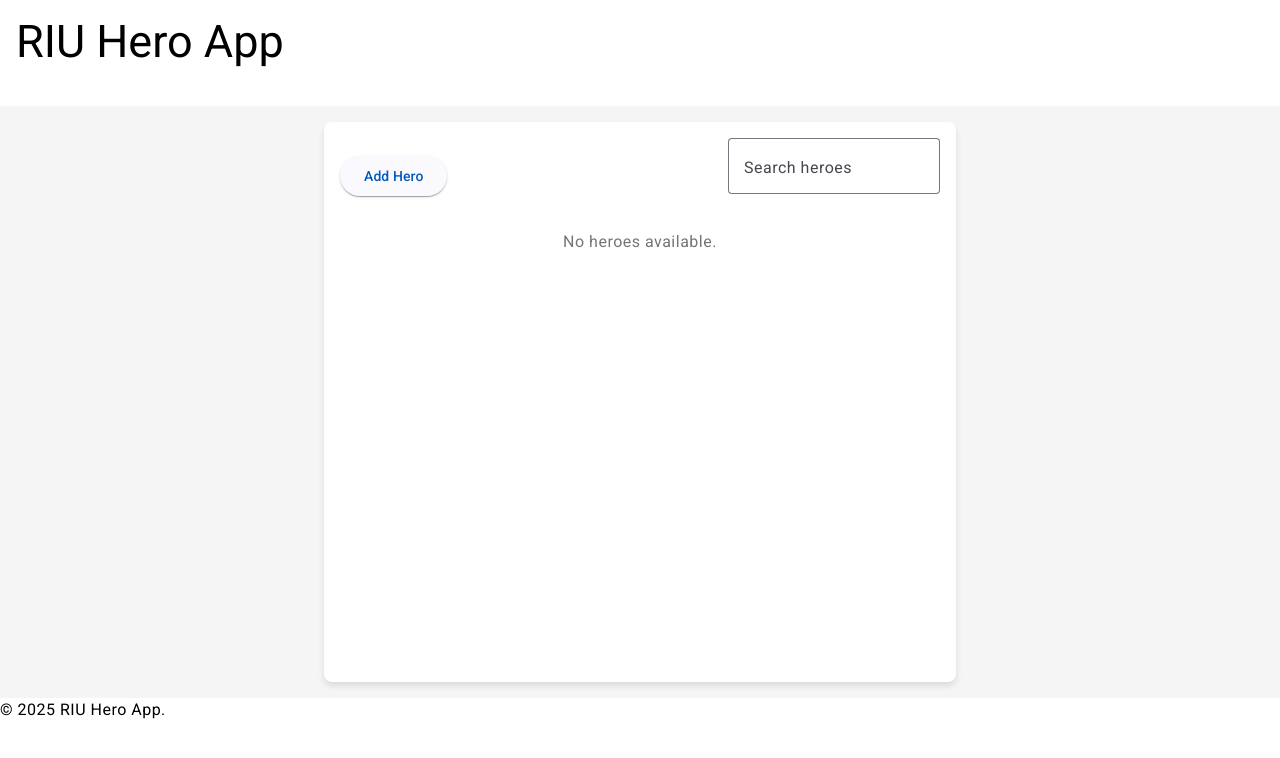
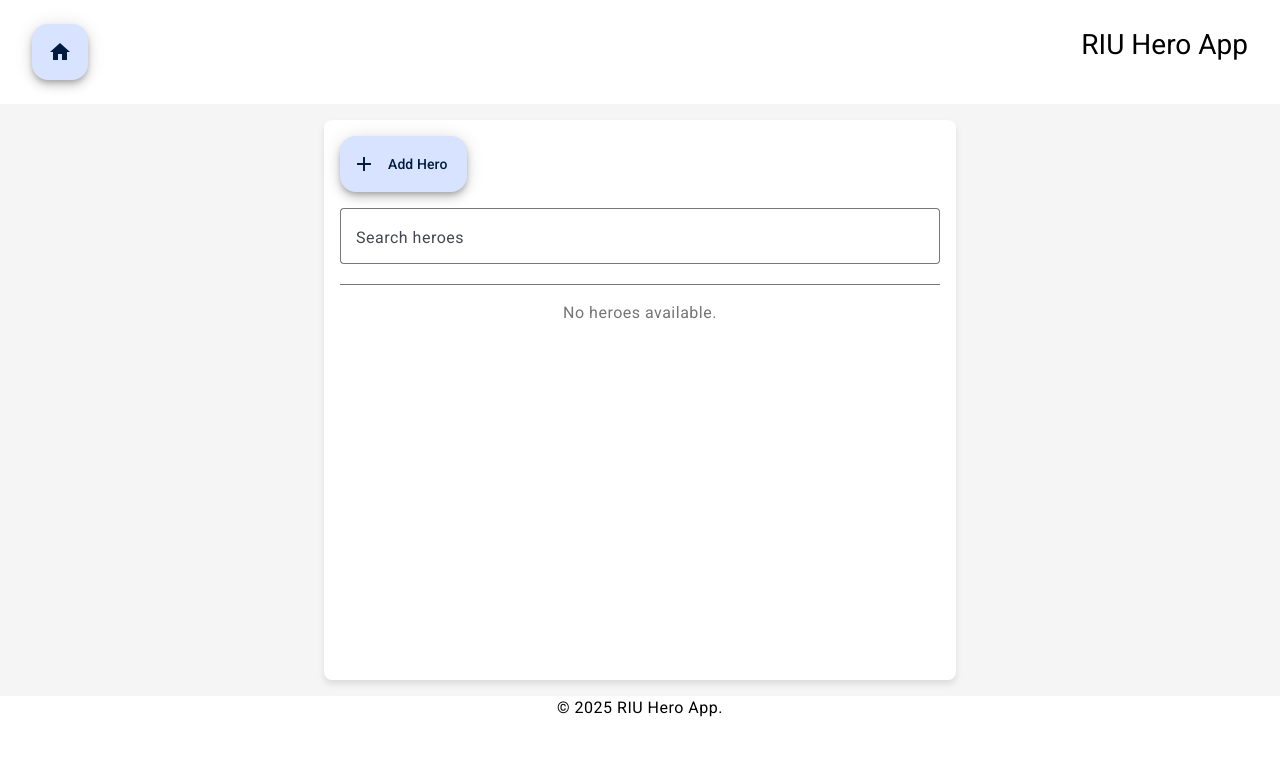
Before and after one commit to fedemolinero/RIU-Frontend-Federico-Molinero, an Angular app in the folder riu-hero-app/: page /heroes in a window 1280 px wide. Shown: the top 758 px of the page. Built offline with nearby package versions, Linux system fonts and the light colour scheme.

Commit message:
adding styles and unit tests

```diff
--- a/riu-hero-app/src/app/app.component.html
+++ b/riu-hero-app/src/app/app.component.html
@@ -1,11 +1,16 @@
 <header class="header bg-primary text-white text-center pad-1">
-    <h2>RIU Hero App</h2>
+    <nav class="top-menu">
+        <button mat-fab routerLink="/" flat color="blue" aria-label="Home">
+            <mat-icon>home</mat-icon>
+        </button>
+        <h5>RIU Hero App</h5>
+    </nav>
 </header>
 <main>
     <section aria-label="Main Content">
         <router-outlet></router-outlet>
     </section>
 </main>
-<footer>
+<footer class="d-flex justify-content-center bg-primary text-white text-center ">
     <p>&copy; 2025 RIU Hero App.</p>
 </footer>
--- a/riu-hero-app/src/app/components/hero-list/hero-list.component.html
+++ b/riu-hero-app/src/app/components/hero-list/hero-list.component.html
@@ -4,14 +4,41 @@
   </div>
 
   <div class="card">
+
     <div class="actions">
-      <button mat-raised-button color="primary" routerLink="/add-hero">Add Hero</button>
-      <mat-form-field appearance="outline">
-        <mat-label>Search heroes</mat-label>
-        <input matInput type="text" [(ngModel)]="searchQuery" (input)="filterHeroes()" />
-      </mat-form-field>
+      <button mat-fab extended color="primary" routerLink="/add-hero">
+        <mat-icon>add</mat-icon>
+        Add Hero
+      </button>
     </div>
 
+    <mat-form-field appearance="outline" class="full-width">
+      <mat-label>Search heroes</mat-label>
+      <input matInput type="text" [(ngModel)]="searchQuery" (input)="filterHeroes()" />
+    </mat-form-field>
+
+    <mat-list *ngIf="!noHeroesMessage && !noSearchResultsMessage">
+
+      <mat-list-item *ngFor="let hero of filteredHeroes" class="full-width">
+        <div class="hero-item-content">
+          <div class="hero-text">
+            <mat-icon matListItemIcon>bolt</mat-icon>
+            <span mat-line>{{ hero.name }}</span>
+          </div>
+          <div class="hero-actions">
+            <button mat-icon-button color="accent" [routerLink]="['/edit-hero', hero.id]">
+              <mat-icon>edit</mat-icon>
+            </button>
+            <button mat-icon-button color="warn" (click)="deleteHero(hero.id)">
+              <mat-icon>delete</mat-icon>
+            </button>
+          </div>
+        </div>
+      </mat-list-item>
+
+    </mat-list>
+
+    <mat-divider></mat-divider>
     <div *ngIf="noHeroesMessage" class="notification">
       {{ noHeroesMessage }}
     </div>
@@ -20,16 +47,6 @@
       {{ noSearchResultsMessage }}
     </div>
 
-    <mat-list *ngIf="!noHeroesMessage && !noSearchResultsMessage">
-      <mat-list-item *ngFor="let hero of filteredHeroes">
-        <span mat-line>{{ hero.name }}</span>
-        <button mat-icon-button color="accent" [routerLink]="['/edit-hero', hero.id]">
-          <mat-icon>edit</mat-icon>
-        </button>
-        <button mat-icon-button color="warn" (click)="deleteHero(hero.id)">
-          <mat-icon>delete</mat-icon>
-        </button>
-      </mat-list-item>
-    </mat-list>
+
   </div>
 </div>
--- a/riu-hero-app/src/app/components/hero-list/hero-list.component.scss
+++ b/riu-hero-app/src/app/components/hero-list/hero-list.component.scss
@@ -31,3 +31,24 @@
 mat-list {
     width: 100%;
 }
+
+.full-width {
+  width: 100%;
+}
+
+.hero-item-content {
+  display: flex;
+  justify-content: space-between;
+  align-items: center;
+  width: 100%;
+}
+
+.hero-text {
+  display: flex;
+  align-items: center;
+}
+
+.hero-actions {
+  display: flex;
+  gap: 8px;
+}
--- a/riu-hero-app/src/app/components/hero-list/hero-list.component.ts
+++ b/riu-hero-app/src/app/components/hero-list/hero-list.component.ts
@@ -10,6 +10,7 @@ import { MatButtonModule } from '@angular/material/button';
 import { MatIconModule } from '@angular/material/icon';
 import { MatListModule } from '@angular/material/list';
 import { MatProgressSpinnerModule } from '@angular/material/progress-spinner';
+import { MatDividerModule } from '@angular/material/divider';
 
 @Component({
   selector: 'app-hero-list',
@@ -20,6 +21,7 @@ import { MatProgressSpinnerModule } from '@angular/material/progress-spinner';
     MatInputModule,
     MatButtonModule,
     MatIconModule,
+    MatDividerModule,
     MatListModule,
     MatProgressSpinnerModule,
   ],
--- a/riu-hero-app/src/app/services/hero.service.ts
+++ b/riu-hero-app/src/app/services/hero.service.ts
@@ -13,9 +13,9 @@ export interface Hero {
 export class HeroService {
   private readonly initialHeroes: ReadonlyArray<Hero> = [
     // Example heroes can be uncommented for testing
-    // { id: 0, name: 'Test Hero', description: 'Test Description' },
-    // { id: 1, name: 'Test Hero 1', description: 'Test Description 1' },
-    // { id: 2, name: 'Test Hero 2', description: 'Test Description 2' },
+    // { id: 1, name: 'Test Hero', description: 'Test Description' },
+    // { id: 2, name: 'Test Hero 1', description: 'Test Description 1' },
+    // { id: 3, name: 'Test Hero 2', description: 'Test Description 2' },
   ];
   private heroes: Hero[] = [...this.initialHeroes];
   private heroesSubject = new BehaviorSubject<Hero[]>(this.heroes);
--- a/riu-hero-app/src/styles.scss
+++ b/riu-hero-app/src/styles.scss
@@ -9,7 +9,6 @@ body {
     margin: 0;
     font-family: Roboto, "Helvetica Neue", sans-serif;
 }
-
 
 .d-flex {
     display: flex;
@@ -30,3 +29,18 @@ body {
 .pad-1 {
     padding: 1rem;
 }
+
+.full-width{
+    width: 100%;
+}
+
+.top-menu {
+    display: flex;
+    align-items: center;
+    justify-content: space-between;
+    padding: 0.5rem 1rem;
+}
+
+.justify-content-center {
+    justify-content: center;
+}
```
Also changed, not shown: riu-hero-app/src/app/app.component.ts (+6 -2 lines), 1 other file (tests, documents, lock files or other folders).
